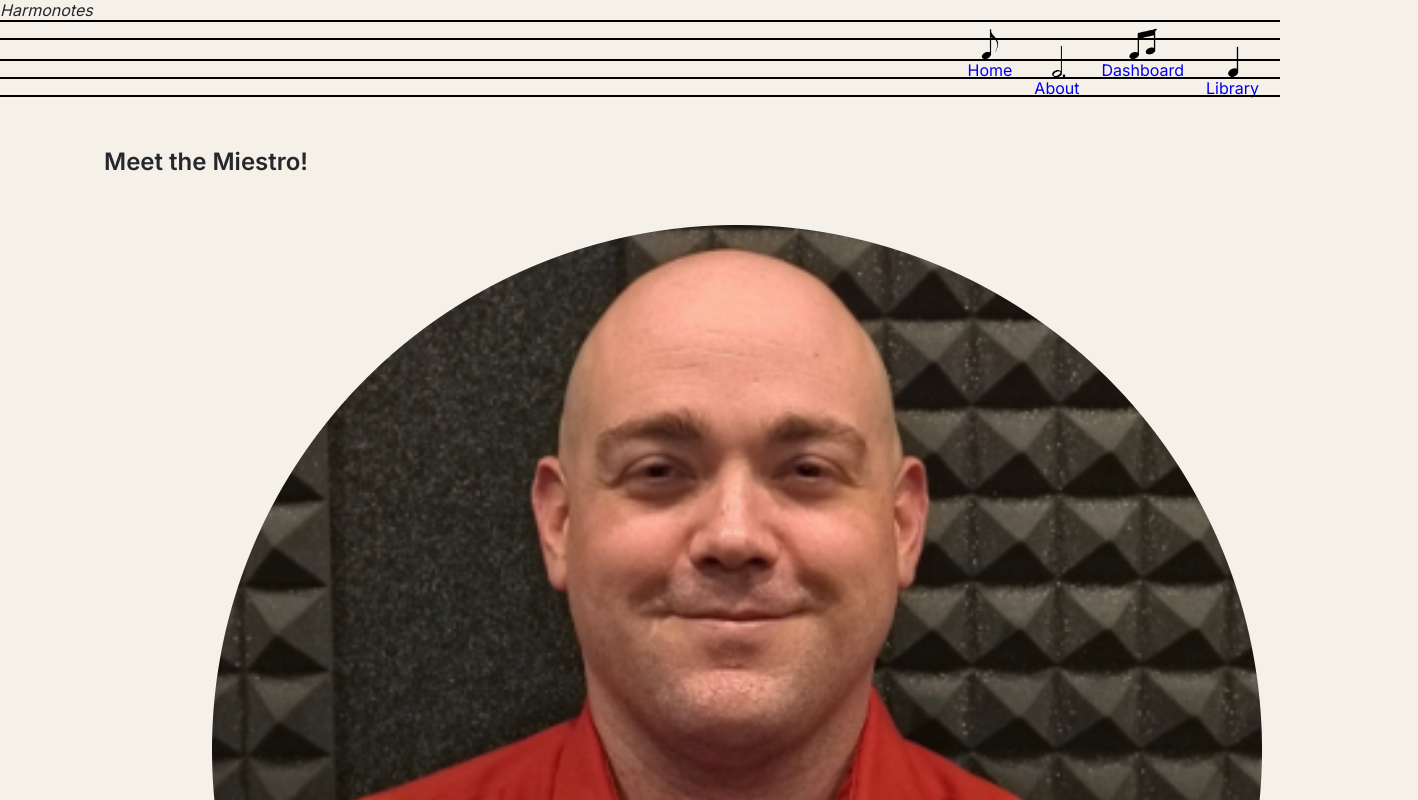
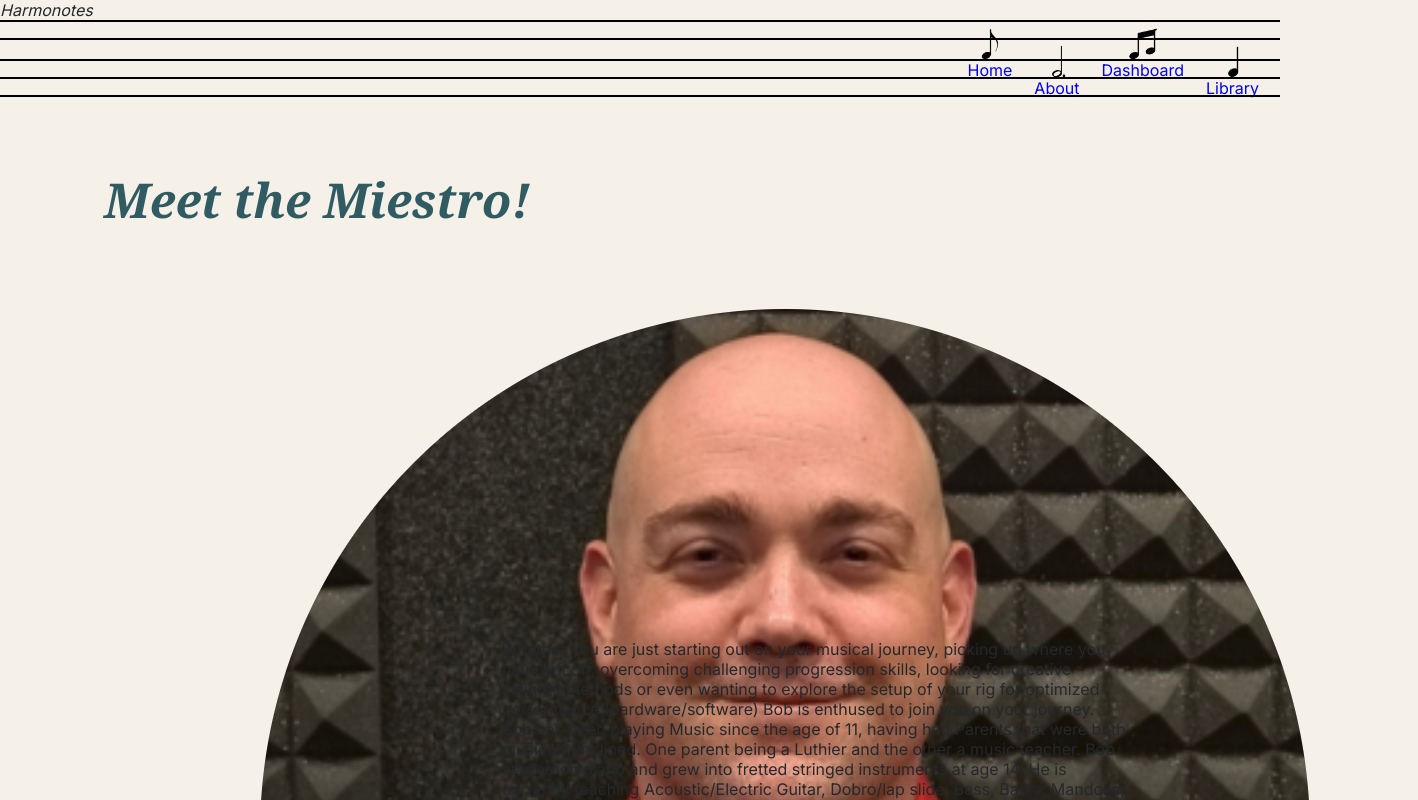
Before and after one commit to BrookeFloyd10/Harmonotes-BrookeF, a React (Vite) app in the folder harmonotes/: page /about in a window 1280 px wide. Shown: the top 800 px of the page, 1418 px wide, since content can reach past the window. Built offline with nearby package versions, Linux system fonts and the light colour scheme.

Commit message:
added styling to about page heading and bio paragraph

```diff
--- a/harmonotes/src/App.css
+++ b/harmonotes/src/App.css
@@ -206,6 +206,25 @@ article {
 }
 
 
+.about-page h1 {
+    font-family: Georgia, 'Times New Roman', Times, serif;
+    font-size: 3rem;
+    font-style: italic;
+    color: #315b63;
+    margin-bottom: 3rem;
+}
+
+.about-profile {
+    display: grid;
+    grid-template-columns: 350px 1fr;
+    align-items: center;
+    margin: 3rem;
+}
+
+.about-photo {
+
+}
+
 .success-message {
     border: 1px solid green;
     width: fit-content;
```
